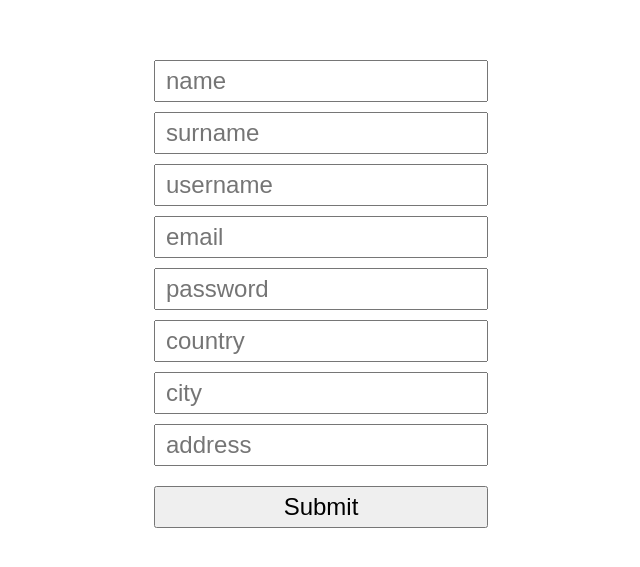
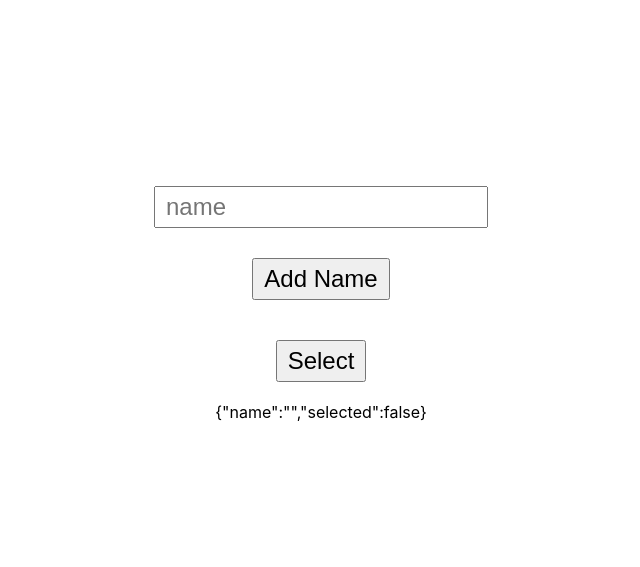
Before and after one commit to tanvir1418/practical-react, a React (Create React App) app: page / in a window 1280 px wide. Shown: the part 101-668 px from the top of the page, without its empty margins (319-959 px from the left). Built offline with nearby package versions, Linux system fonts and the light colour scheme.

Commit message:
useEffect - Reference Value Example

```diff
--- a/src/App.js
+++ b/src/App.js
@@ -1,87 +1,54 @@
-import { useState } from "react";
+import { useEffect, useState } from "react";
+// OPTION: 02
+// import { useMemo } from "react";
 import "./Styles.css";
 
 const App = () => {
-  const [displayUser, setDisplayUser] = useState(false);
-  const [user, setUser] = useState({
+  // Primitive Values
+  const [name, setName] = useState(false);
+  // Reference Values
+  const [state, setState] = useState({
     name: "",
-    surname: "",
-    username: "",
-    email: "",
-    password: "",
-    country: "",
-    city: "",
-    address: "",
+    selected: false,
   });
 
-  const handleChange = (e) => {
-    setUser((prevState) => ({
-      ...prevState,
-      [e.target.name]: e.target.value,
-    }));
+  useEffect(() => {
+    console.log("The state has changed, useEffect runs!");
+  }, [state.name, state.selected]);
+
+  // OPTION: 02
+  // const user = useMemo(
+  //   () => ({
+  //     name: state.name,
+  //     selected: state.selected,
+  //   }),
+  //   [state.name, state.selected]
+  // );
+
+  // useEffect(() => {
+  //   console.log("The state has changed, useEffect runs!");
+  // }, [user]);
+
+  const handleAdd = () => {
+    setState((prevState) => ({ ...prevState, name }));
   };
 
-  const submitHandler = (e) => {
-    e.preventDefault();
-    setDisplayUser(true);
-    console.log(user);
+  const handleSelect = () => {
+    setState((prevState) => ({ ...prevState, selected: true }));
   };
 
   return (
     <div className="app">
-      <form onSubmit={submitHandler}>
-        {/* <form> */}
-        <input
-          type="text"
-          onChange={handleChange}
-          name="name"
-          placeholder="name"
-        />
-        <input
-          type="text"
-          onChange={handleChange}
-          name="surname"
-          placeholder="surname"
-        />
-        <input
-          type="text"
-          onChange={handleChange}
-          name="username"
-          placeholder="username"
-        />
-        <input
-          type="email"
-          onChange={handleChange}
-          name="email"
-          placeholder="email"
-        />
-        <input
-          type="password"
-          onChange={handleChange}
-          name="password"
-          placeholder="password"
-        />
-        <input
-          type="text"
-          onChange={handleChange}
-          name="country"
-          placeholder="country"
-        />
-        <input
-          type="text"
-          onChange={handleChange}
-          name="city"
-          placeholder="city"
-        />
-        <input
-          type="text"
-          onChange={handleChange}
-          name="address"
-          placeholder="address"
-        />
-        <button>Submit</button>
-      </form>
-      <p>{displayUser && JSON.stringify(user)}</p>
+      <input
+        type="text"
+        onChange={(e) => setName(e.target.value)}
+        name="name"
+        placeholder="name"
+      />
+
+      <button onClick={handleAdd}>Add Name</button>
+      <button onClick={handleSelect}>Select</button>
+      <p>{JSON.stringify(state)}</p>
     </div>
   );
 };
--- a/src/Styles.css
+++ b/src/Styles.css
@@ -26,7 +26,6 @@ body {
   display: block;
   margin: 20px auto;
   padding: 5px 10px;
-  width: 100%;
 }
 
 .app h1 {
```
